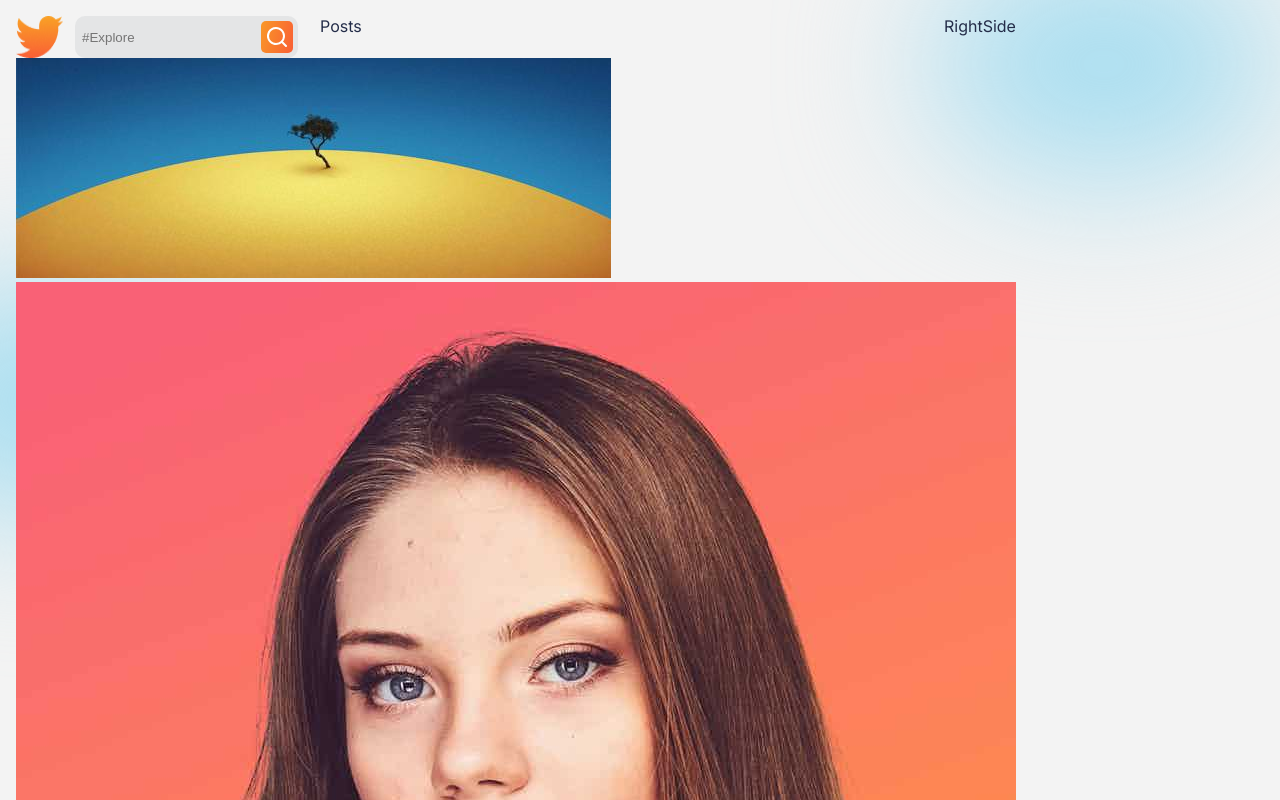
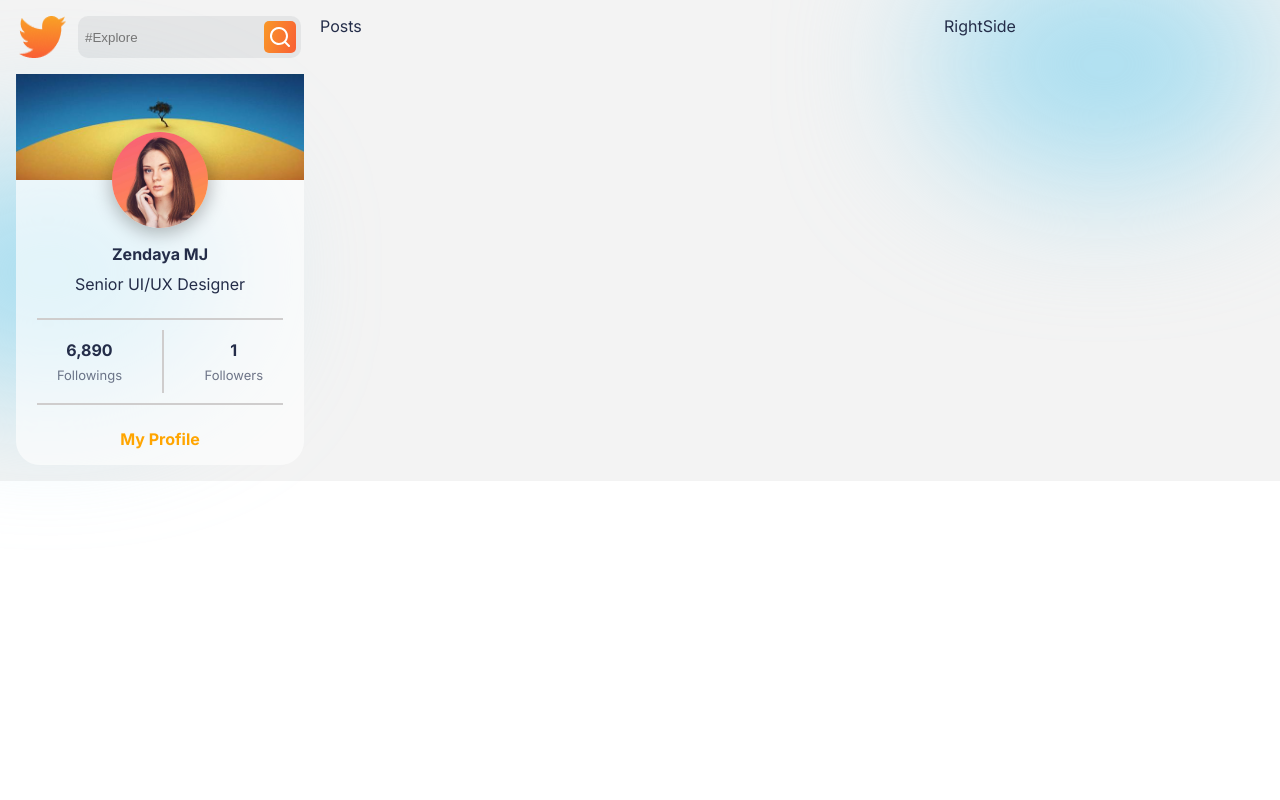
Before and after one commit to Dragibus76/SocialMedia, a React (Create React App) app: page / in a window 1280 px wide. Shown: the top 800 px of the page. Built offline with nearby package versions, Linux system fonts and the light colour scheme.

Commit message:
Frontend > 3 section & build profile section

```diff
--- a/src/App.js
+++ b/src/App.js
@@ -5,7 +5,7 @@
   return (
     <div className="App">
         <div className="blur" style={{ top: '-6%' , right: '0'}}></div>
-        <div className="blur" style={{ top: '36%' , left: '-8rem'}}></div>
+        <div className="blur" style={{ top: '20%' , left: '-8rem'}}></div>
         <Home/>
     </div>
   );
--- a/src/components/ProfileCard/ProfileCard.css
+++ b/src/components/ProfileCard/ProfileCard.css
@@ -0,0 +1,92 @@
+.ProfileCard {
+    border-radius: 1.5rem;
+    display: flex;
+    flex-direction: column;
+    position: relative;
+    gap: 1rem;
+    overflow-x: clip;
+    background: var(--cardColor);
+}
+
+.ProfileImages {
+    position: relative;
+    display: flex;
+    flex-direction: column;
+    align-items: center;
+    justify-content: center;
+}
+
+.ProfileImages > img:nth-of-type(1) {
+    width: 100%;
+}
+
+.ProfileImages > img:nth-of-type(2) {
+    width: 6rem;
+    border-radius: 50%;
+    position: absolute;
+    bottom: -3rem;
+    box-shadow: var(--profileShadow);
+}
+
+.ProfileName {
+    display: flex;
+    flex-direction: column;
+    align-items: center;
+    margin-top: 3rem;
+    gap: 10px;
+}
+
+.ProfileName>span:nth-of-type(1) {
+    font-weight: bold;
+}
+
+.followStatus {
+    display: flex;
+    flex-direction: column;
+    align-items: center;
+    justify-content: center;
+    gap: 0.75rem;
+}
+
+.followStatus > hr {
+    width: 85%;
+    border: 1px solid var(--hrColor);
+}
+
+.followStatus > div {
+    display: flex;
+    gap: 1rem;
+    width: 80%;
+    justify-content: space-around;
+    align-items: center;
+}
+
+.follow {
+    display: flex;
+    flex-direction: column;
+    gap: 0.4rem;
+    align-items: center;
+    justify-content: center;
+}
+
+.follow > span:nth-of-type(1) {
+    font-weight: bold;
+}
+
+.follow > span:nth-of-type(2) {
+    color: var(--gray);
+    font-size: 13px;
+}
+
+.vl {
+    height: 150%;
+    border-left: 2px solid var(--hrColor);
+}
+
+.ProfileCard > span {
+    font-weight: bold;
+    color: orange;
+    align-self: center;
+    margin-bottom: 1rem;
+    cursor: pointer;
+}
--- a/src/components/ProfileCard/ProfileCard.jsx
+++ b/src/components/ProfileCard/ProfileCard.jsx
@@ -1,16 +1,37 @@
-import React from 'react';
-import Cover from '../../img/cover.jpg';
-import Profile from '../../img/profileImg.jpg';
+import React from "react";
+import Cover from "../../img/cover.jpg";
+import Profile from "../../img/profileImg.jpg";
+import "./ProfileCard.css";
 
 const ProfileCard = () => {
   return (
     <div className="ProfileCard">
-        <div className="ProfileImages">
-            <img src={Cover} alt="" />
-            <img src={Profile} alt="" />
+      <div className="ProfileImages">
+        <img src={Cover} alt="" />
+        <img src={Profile} alt="" />
+      </div>
+      <div className="ProfileName">
+        <span>Zendaya MJ</span>
+        <span>Senior UI/UX Designer</span>
+      </div>
+      <div className="followStatus">
+        <hr />
+        <div>
+          <div className="follow">
+            <span>6,890</span>
+            <span>Followings</span>
+          </div>
+          <div className="vl"></div>
+          <div className="follow">
+            <span>1</span>
+            <span>Followers</span>
+          </div>
         </div>
+        <hr />
+      </div>
+      <span>My Profile</span>
     </div>
-  )
-}
+  );
+};
 
-export default ProfileCard
+export default ProfileCard;
```
Also changed, not shown: src/components/profileSide/ProfileSide.jsx (+4 -3 lines), src/components/FollowersCard/FollowersCard.css (added), src/components/FollowersCard/FollowersCard.jsx (added).
